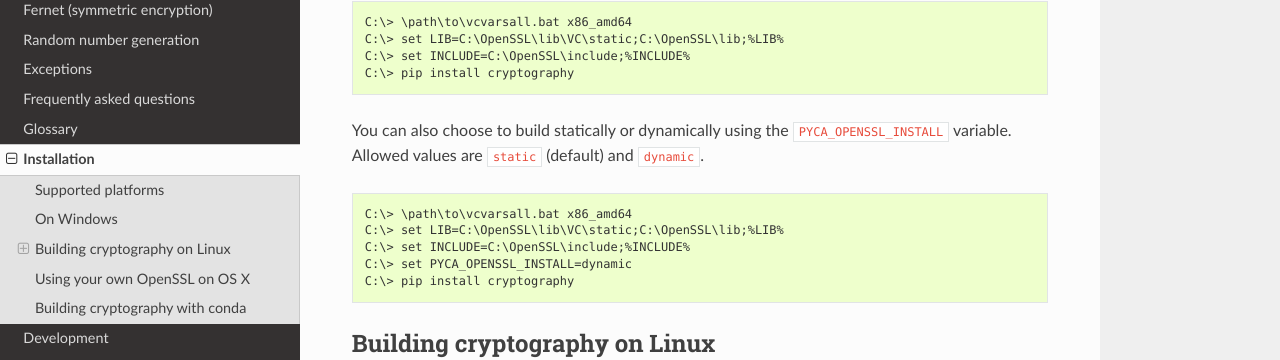
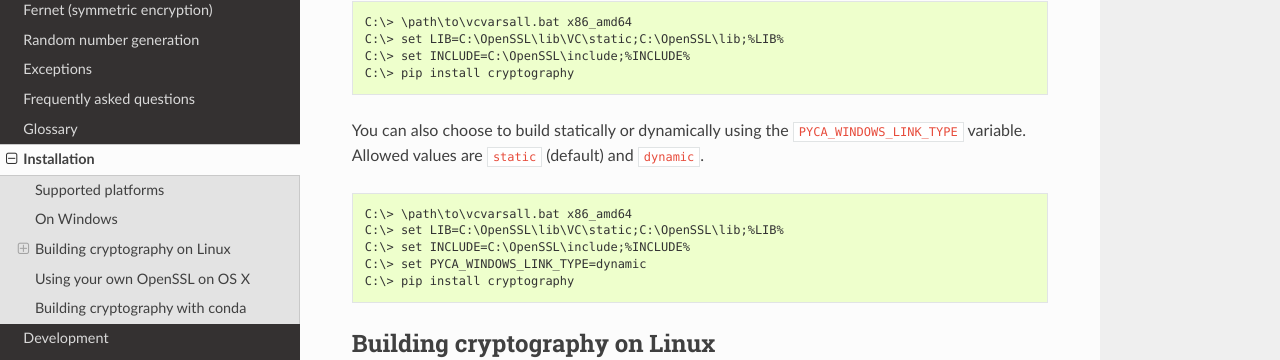
Before and after one commit to WebKing0121/cryptography, a Sphinx documentation site: the page built from docs/installation.rst, in a window 1280 px wide and 900 px high, scrolled down 1001 px. Shown: the part 135-495 px from the top of the window. Built offline with Sphinx 7.4.7 and the Read the Docs theme 2.0.0, drawn with Linux system fonts in a browser that asks for light colours; pages that are not in the unit, such as notebooks, are missing from menus.

Commit message:
change env variable name, handle empty string

```diff
--- a/docs/installation.rst
+++ b/docs/installation.rst
@@ -55,15 +55,15 @@ include the corresponding locations.For example:
     C:\> pip install cryptography
 
 You can also choose to build statically or dynamically using the
-``PYCA_OPENSSL_INSTALL`` variable. Allowed values are ``static`` (default) and
-``dynamic``.
+``PYCA_WINDOWS_LINK_TYPE`` variable. Allowed values are ``static`` (default)
+and ``dynamic``.
 
 .. code-block:: console
 
     C:\> \path\to\vcvarsall.bat x86_amd64
     C:\> set LIB=C:\OpenSSL\lib\VC\static;C:\OpenSSL\lib;%LIB%
     C:\> set INCLUDE=C:\OpenSSL\include;%INCLUDE%
-    C:\> set PYCA_OPENSSL_INSTALL=dynamic
+    C:\> set PYCA_WINDOWS_LINK_TYPE=dynamic
     C:\> pip install cryptography
 
 Building cryptography on Linux
```
Also changed, not shown: 2 other files.
